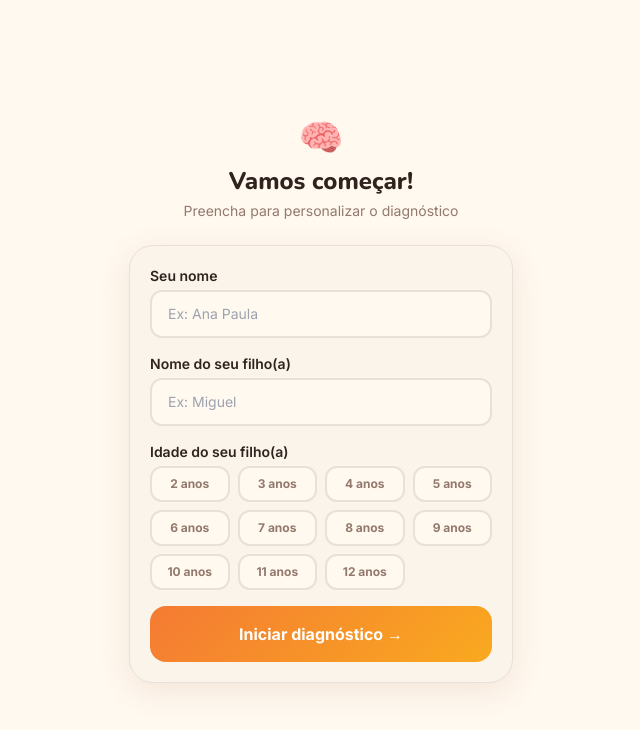
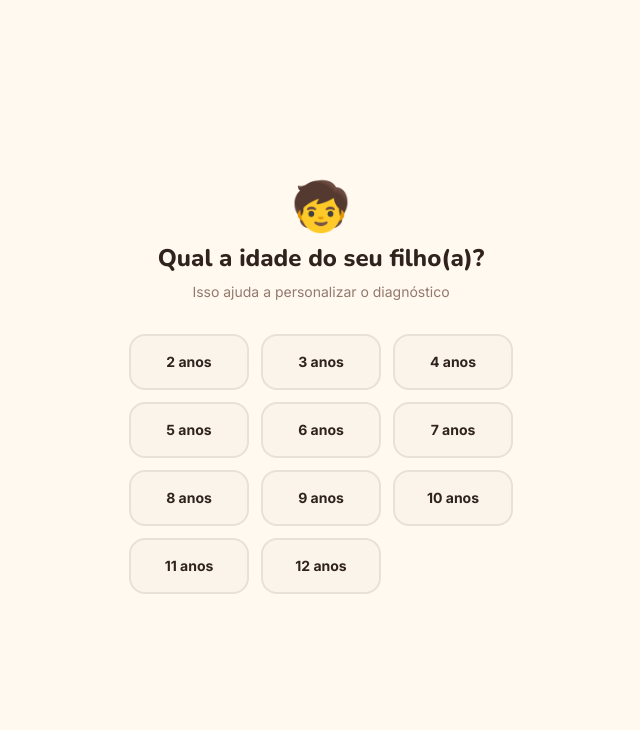
Before and after one commit to 4shawdom/infantil-funil, a React (Vite) app: page /quiz in a window 1280 px wide. Shown: the top 730 px of the page, without its empty margins (319-959 px from the left). Built offline with nearby package versions, Linux system fonts and the light colour scheme; the HTML template or start-up script is replaced by a standard one.

Commit message:
fix: só pergunta idade antes do quiz, sem coleta de nome; imagens centralizadas

```diff
--- a/src/pages/Quiz.tsx
+++ b/src/pages/Quiz.tsx
@@ -119,55 +119,31 @@ const PERGUNTAS: Pergunta[] = [
 
 const IDADES = ["2 anos","3 anos","4 anos","5 anos","6 anos","7 anos","8 anos","9 anos","10 anos","11 anos","12 anos"];
 
-function TelaInicio({ onComecar }: { onComecar: (nomeMae: string, nomeCrianca: string, idadeCrianca: string) => void }) {
-  const [nomeMae, setNomeMae] = useState("");
-  const [nomeCrianca, setNomeCrianca] = useState("");
+function TelaIdade({ onComecar }: { onComecar: (idadeCrianca: string) => void }) {
   const [idadeCrianca, setIdadeCrianca] = useState("");
-  const [erro, setErro] = useState("");
-
-  function handleSubmit() {
-    if (!nomeMae.trim() || !nomeCrianca.trim() || !idadeCrianca) {
-      setErro("Preencha todos os campos para continuar.");
-      return;
-    }
-    onComecar(nomeMae.trim(), nomeCrianca.trim(), idadeCrianca);
-  }
 
   return (
     <div className="min-h-screen bg-background flex flex-col items-center justify-center px-4">
       <div className="w-full max-w-sm">
-        <div className="text-center mb-6">
-          <span className="text-4xl block mb-2">🧠</span>
-          <h1 className="font-display text-2xl text-foreground mb-1">Vamos começar!</h1>
-          <p className="text-muted-foreground text-sm">Preencha para personalizar o diagnóstico</p>
+        <div className="text-center mb-8">
+          <span className="text-5xl block mb-3">🧒</span>
+          <h1 className="font-display text-2xl text-foreground mb-2">Qual a idade do seu filho(a)?</h1>
+          <p className="text-muted-foreground text-sm">Isso ajuda a personalizar o diagnóstico</p>
         </div>
-        <div className="bg-card rounded-3xl p-5 card-shadow border border-border space-y-4">
-          <div>
-            <label className="text-sm font-semibold text-foreground mb-1 block">Seu nome</label>
-            <input type="text" placeholder="Ex: Ana Paula" value={nomeMae} onChange={e => setNomeMae(e.target.value)}
-              className="w-full border-2 border-border rounded-xl px-4 py-3 text-foreground bg-background focus:outline-none focus:border-primary transition-colors text-sm" />
-          </div>
-          <div>
-            <label className="text-sm font-semibold text-foreground mb-1 block">Nome do seu filho(a)</label>
-            <input type="text" placeholder="Ex: Miguel" value={nomeCrianca} onChange={e => setNomeCrianca(e.target.value)}
-              className="w-full border-2 border-border rounded-xl px-4 py-3 text-foreground bg-background focus:outline-none focus:border-primary transition-colors text-sm" />
-          </div>
-          <div>
-            <label className="text-sm font-semibold text-foreground mb-1 block">Idade do seu filho(a)</label>
-            <div className="grid grid-cols-4 gap-2">
-              {IDADES.map(idade => (
-                <button key={idade} onClick={() => setIdadeCrianca(idade)}
-                  className={`border-2 rounded-xl py-2 text-xs font-bold transition-all ${idadeCrianca === idade ? "border-primary bg-primary/10 text-primary" : "border-border bg-background text-muted-foreground hover:border-primary/50"}`}>
-                  {idade}
-                </button>
-              ))}
-            </div>
-          </div>
-          {erro && <p className="text-destructive text-sm text-center">{erro}</p>}
-          <button onClick={handleSubmit}
-            className="w-full gradient-cta text-white font-extrabold rounded-2xl py-4 text-base hover:opacity-95 transition-all">
-            Iniciar diagnóstico →
-          </button>
+        <div className="grid grid-cols-3 gap-3 mb-6">
+          {IDADES.map(idade => (
+            <button
+              key={idade}
+              onClick={() => { setIdadeCrianca(idade); setTimeout(() => onComecar(idade), 200); }}
+              className={`border-2 rounded-2xl py-4 text-sm font-bold transition-all ${
+                idadeCrianca === idade
+                  ? "border-primary bg-primary/10 text-primary scale-95"
+                  : "border-border bg-card text-foreground hover:border-primary/50 hover:bg-primary/5"
+              }`}
+            >
+              {idade}
+            </button>
+          ))}
         </div>
       </div>
     </div>
@@ -177,20 +153,19 @@ function TelaInicio({ onComecar }: { onComecar: (nomeMae: string, nomeCrianca: s
 export default function Quiz() {
   const navigate = useNavigate();
   const location = useLocation();
-  const stateExterno = location.state as { nomeMae: string; nomeCrianca: string; idadeCrianca: string } | null;
-
-  const [dadosIniciais, setDadosIniciais] = useState<{ nomeMae: string; nomeCrianca: string; idadeCrianca: string } | null>(stateExterno);
+  const [idadeCrianca, setIdadeCrianca] = useState<string | null>(null);
   const [atual, setAtual] = useState(0);
   const [respostas, setRespostas] = useState<string[]>([]);
   const [selecionado, setSelecionado] = useState<string | null>(null);
   const [direction, setDirection] = useState(1);
   const [bloqueado, setBloqueado] = useState(false);
 
-  if (!dadosIniciais) {
-    return <TelaInicio onComecar={(nomeMae, nomeCrianca, idadeCrianca) => setDadosIniciais({ nomeMae, nomeCrianca, idadeCrianca })} />;
+  if (!idadeCrianca) {
+    return <TelaIdade onComecar={(idade) => setIdadeCrianca(idade)} />;
   }
 
-  const { nomeMae, nomeCrianca, idadeCrianca } = dadosIniciais;
+  const nomeMae = "";
+  const nomeCrianca = "seu filho(a)";
   const pergunta = PERGUNTAS[atual];
   const progresso = (atual / PERGUNTAS.length) * 100;
 
@@ -267,7 +242,7 @@ export default function Quiz() {
           </div>
         </div>
         <p className="text-xs text-muted-foreground text-center">
-          Diagnóstico de <strong>{nomeCrianca}</strong> — {idadeCrianca}
+          Diagnóstico personalizado — <strong>{idadeCrianca}</strong>
         </p>
       </header>
 
@@ -283,11 +258,12 @@ export default function Quiz() {
           >
             {/* Imagem da pergunta */}
             {pergunta.imagem && (
-              <div className="rounded-3xl overflow-hidden mb-4 border border-border card-shadow">
+              <div className="rounded-3xl overflow-hidden mb-4 border border-border card-shadow bg-muted">
                 <img
                   src={pergunta.imagem}
                   alt=""
-                  className="w-full h-48 object-cover object-top"
+                  className="w-full h-56 object-cover object-center"
+                  style={{ imageRendering: "auto" }}
                 />
               </div>
             )}
```
